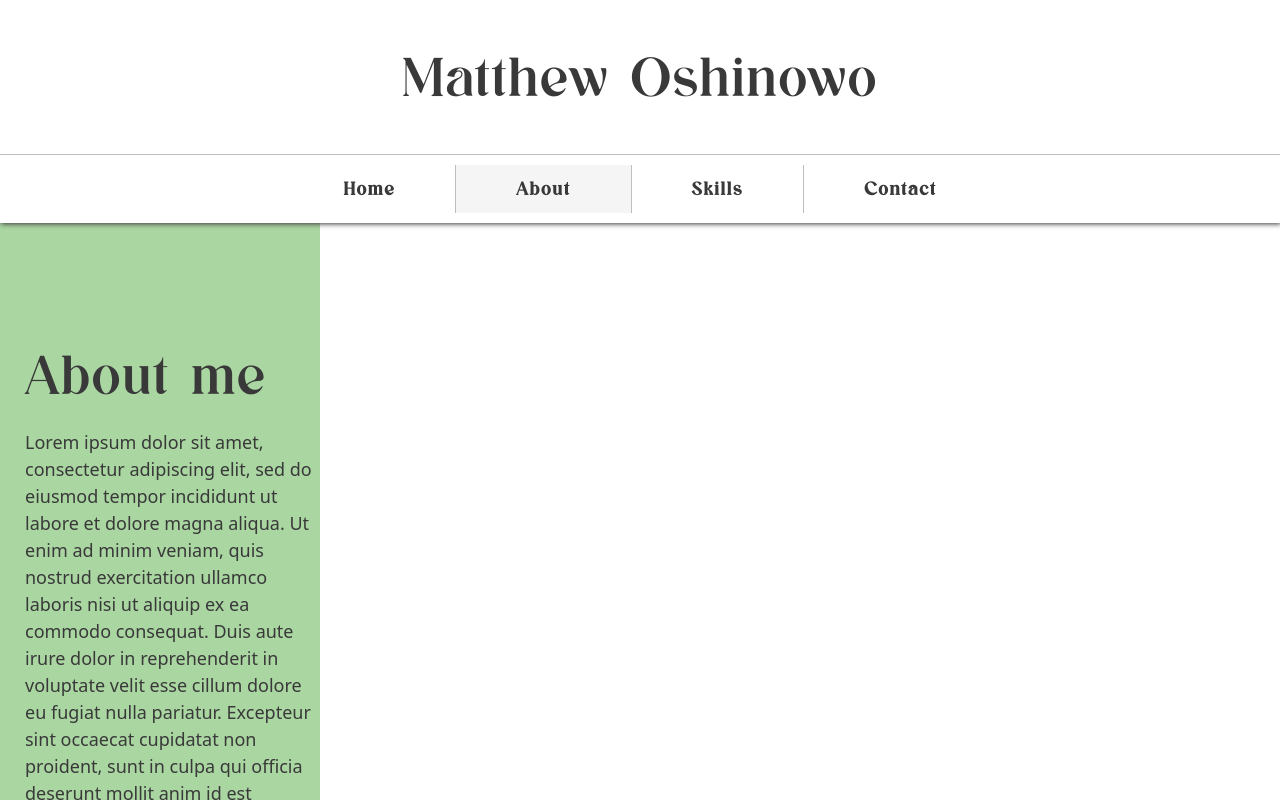
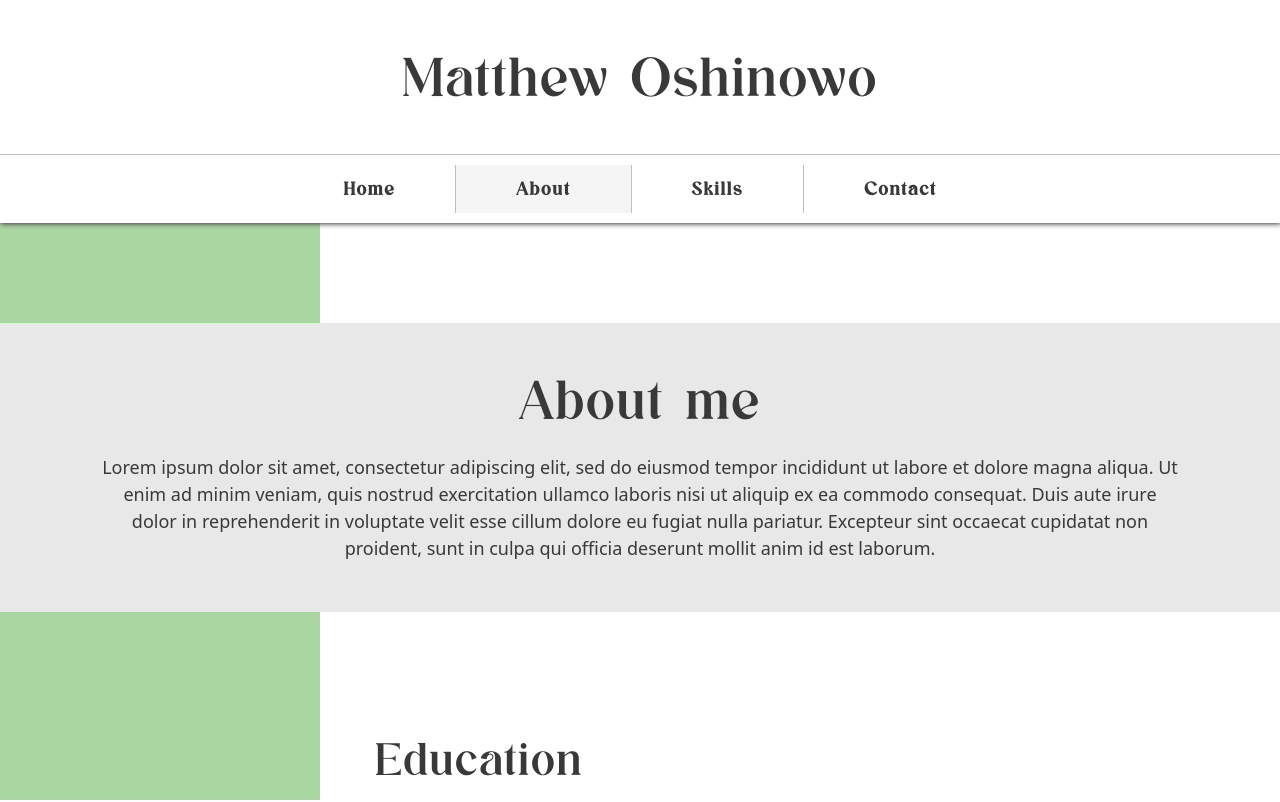
Before and after one commit to kimoshinowo/matt-website, a Nuxt app: page /about in a window 1280 px wide. Shown: the top 802 px of the page. Built offline with nearby package versions, Linux system fonts and the light colour scheme.

Commit message:
Amend layouts using new classes

```diff
--- a/pages/about.vue
+++ b/pages/about.vue
@@ -4,13 +4,14 @@
 
         <div class="colour-block"></div>
 
-        <div class="content-wrap content-wrap--grid">
-            <div class="grey-box">
+        <div class="content-wrap">
+            <div class="content-wrap__box--grey">
                 <h1>About me</h1>
 
                 <p>Lorem ipsum dolor sit amet, consectetur adipiscing elit, sed do eiusmod tempor incididunt ut labore et dolore magna aliqua. Ut enim ad minim veniam, quis nostrud exercitation ullamco laboris nisi ut aliquip ex ea commodo consequat. Duis aute irure dolor in reprehenderit in voluptate velit esse cillum dolore eu fugiat nulla pariatur. Excepteur sint occaecat cupidatat non proident, sunt in culpa qui officia deserunt mollit anim id est laborum.</p>
             </div>
 
+            <div class="content-wrap--grid">
                 <span></span>
                 <h2>Education</h2>
 
@@ -50,6 +51,7 @@
                 </span>
             </div>
         </div>
+    </div>
 </template>
 
 <script>
--- a/pages/index.vue
+++ b/pages/index.vue
@@ -4,14 +4,14 @@
 
         <div class="content-wrap content-wrap--bg-mountains content-wrap--flex">
             <div class="content-wrap__box content-wrap--flex">
+                <img src="~/assets/images/headshot.jpeg" class="image__asset image--centered">
+
                 <div>
                     <h1>Hello, I'm Matt</h1>
                     <h2>An R&D Scientist</h2>
 
                     <p>Lorem ipsum dolor sit amet, consectetur adipiscing elit, sed do eiusmod tempor incididunt ut labore et dolore magna aliqua. Ut enim ad minim veniam, quis nostrud exercitation ullamco laboris nisi ut aliquip ex ea commodo consequat. Duis aute irure dolor in reprehenderit in voluptate velit esse cillum dolore eu fugiat nulla pariatur. Excepteur sint occaecat cupidatat non proident, sunt in culpa qui officia deserunt mollit anim id est laborum.</p>
                 </div>
-
-                <img src="~/assets/images/headshot.jpeg" class="image__asset image--centered">
             </div>
         </div>
     </div>
--- a/pages/skills.vue
+++ b/pages/skills.vue
@@ -44,16 +44,16 @@
 
                 <p>Lorem ipsum dolor sit amet, consectetur adipiscing elit, sed do eiusmod tempor incididunt ut labore et dolore magna aliqua. Ut enim ad minim veniam, quis nostrud exercitation ullamco laboris nisi ut aliquip ex ea commodo consequat. Duis aute irure dolor in reprehenderit in voluptate velit esse cillum dolore eu fugiat nulla pariatur. Excepteur sint occaecat cupidatat non proident, sunt in culpa qui officia deserunt mollit anim id est laborum.</p>
             </span>
+        </div>
 
-            <div class="grey-box content-wrap--flex">
-                <span>
-                    <h2>Personal Skills</h2>
+        <div class="content-wrap__box--grey content-wrap--flex">
+            <span>
+                <h2>Personal Skills</h2>
 
-                    <p>Lorem ipsum dolor sit amet, consectetur adipiscing elit, sed do eiusmod tempor incididunt ut labore et dolore magna aliqua. Ut enim ad minim veniam, quis nostrud exercitation ullamco laboris nisi ut aliquip ex ea commodo consequat. Duis aute irure dolor in reprehenderit in voluptate velit esse cillum dolore eu fugiat nulla pariatur. Excepteur sint occaecat cupidatat non proident, sunt in culpa qui officia deserunt mollit anim id est laborum.</p>
-                </span>
+                <p>Lorem ipsum dolor sit amet, consectetur adipiscing elit, sed do eiusmod tempor incididunt ut labore et dolore magna aliqua. Ut enim ad minim veniam, quis nostrud exercitation ullamco laboris nisi ut aliquip ex ea commodo consequat. Duis aute irure dolor in reprehenderit in voluptate velit esse cillum dolore eu fugiat nulla pariatur. Excepteur sint occaecat cupidatat non proident, sunt in culpa qui officia deserunt mollit anim id est laborum.</p>
+            </span>
 
-                <img src="~/assets/images/climbing.jpeg" class="image__asset image--300w">
-            </div>
+            <img src="~/assets/images/climbing.jpeg" class="image__asset image--300w">
         </div>
     </div>
 </template>
```
Lines whose indentation alone changed are shown as unchanged.
